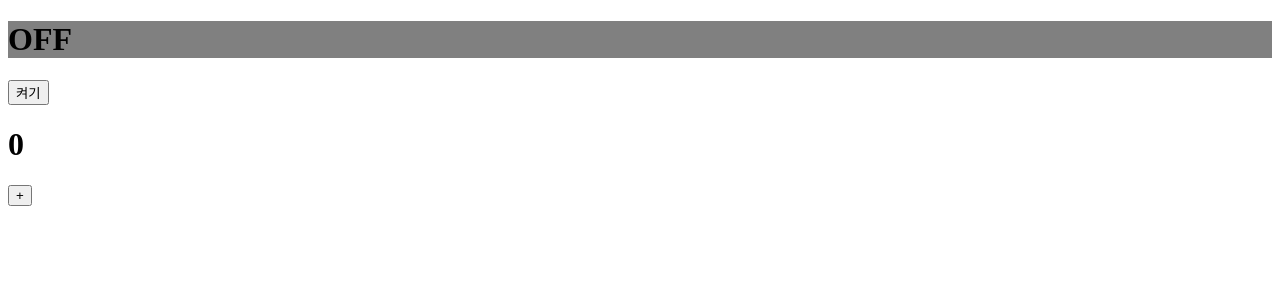
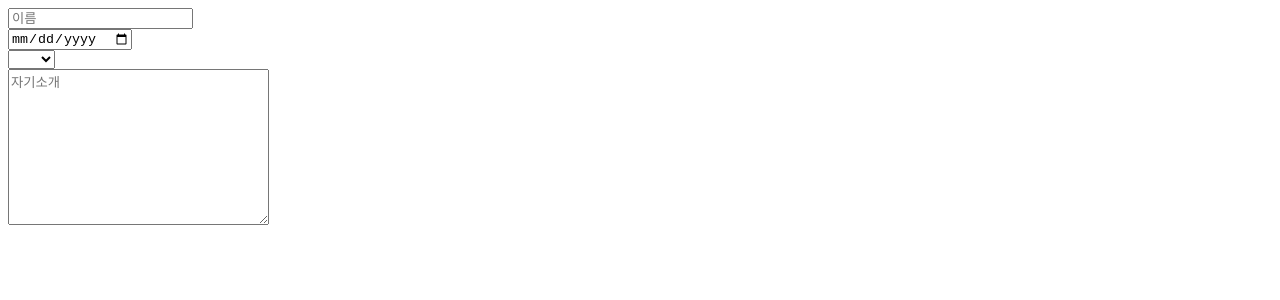
Before and after one commit to Thjanga/OnebiteReact, a React (Vite) app in the folder section05/: page / in a window 1280 px wide. Shown: the top 300 px of the page. Built offline with nearby package versions, Linux system fonts and the light colour scheme.

Commit message:
State로 사용자 입력 관리하기

```diff
--- a/section05/src/App.jsx
+++ b/section05/src/App.jsx
@@ -1,19 +1,13 @@
 import './App.css'
-import { useState } from 'react'
-import Bulb from './components/Bulb.jsx'
-import Counter from './components/Counter.jsx'
+import Register from './components/Register.jsx'
+
 
 function App() {
   return (
     <>
-      <Bulb />
-      <Counter />
+      <Register />
     </>
   );
 }
 
 export default App;
-
-// 1. state
-// 2. props
-// 3. 부모
--- /dev/null
+++ b/section05/src/components/Register.jsx
@@ -0,0 +1,50 @@
+// 간단한 회원가입 폼
+// 1. 이름
+// 2. 생년월일
+// 3. 국적
+// 4. 자기소개
+
+import { useState } from "react";
+
+const Register = () => {
+    const [input, setInput] = useState({
+        name: "",
+        birth: "",
+        country: "",
+        bio: ""
+    });
+
+    const onChange = (e) => {
+        // console.log(e.target.name, e.target.value);
+        setInput({ ...input, [e.target.name]: e.target.value });
+    }
+    // console.log(input);
+
+    return (
+        <div>
+            <div>
+                <input value={input.name} onChange={onChange} name="name" placeholder={"이름"}></input>
+                {input.name}
+            </div>
+            <div>
+                <input type="date" value={input.birth} onChange={onChange} name="birth"></input>
+                {input.birth}
+            </div>
+            <div>
+                <select value={input.country} onChange={onChange} name="country">
+                    <option value=" "></option>
+                    <option value="kr">한국</option>
+                    <option value="us">미국</option>
+                    <option value="jp">일본</option>
+                </select>
+                {input.country}
+            </div>
+            <div>
+                <textarea placeholder="자기소개" value={input.bio} onChange={onChange} name="bio" rows={10} cols={30}></textarea>
+                {input.bio}
+            </div>
+        </div>
+    );
+};
+
+export default Register;
```
